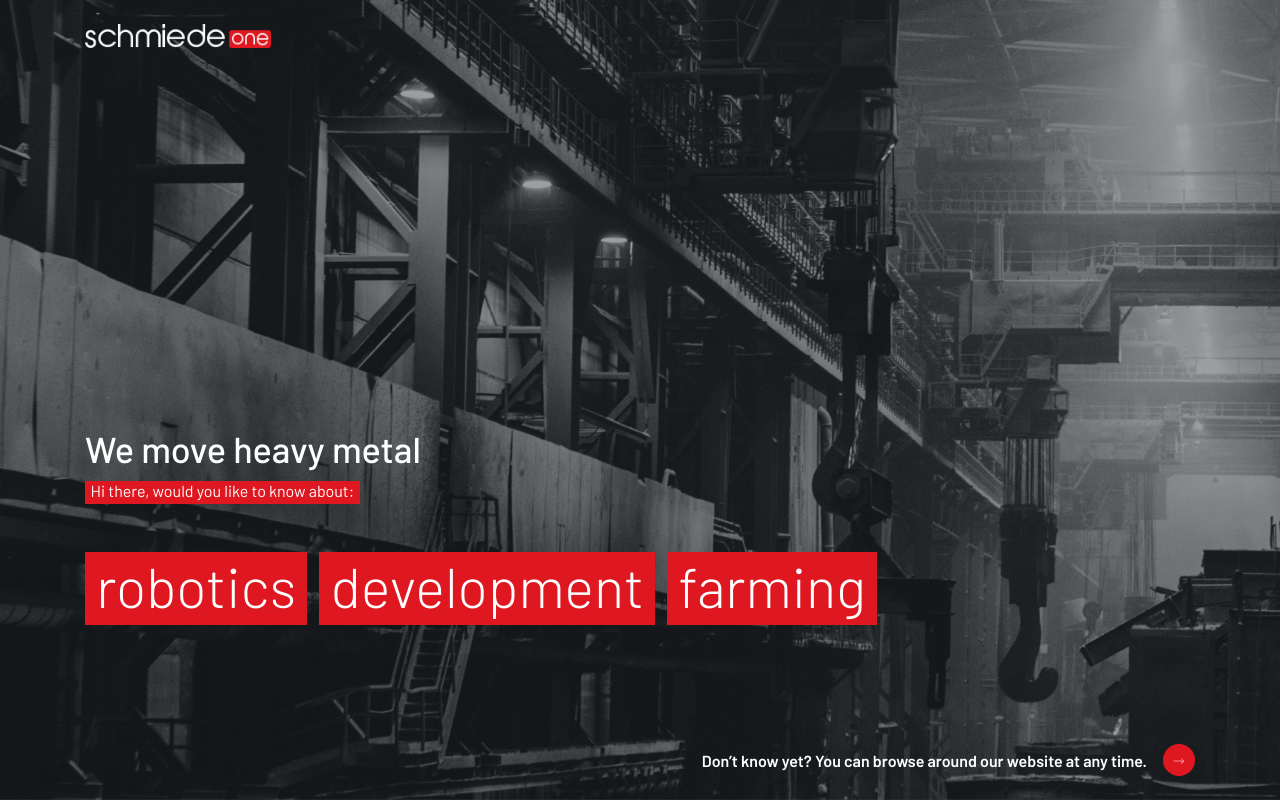
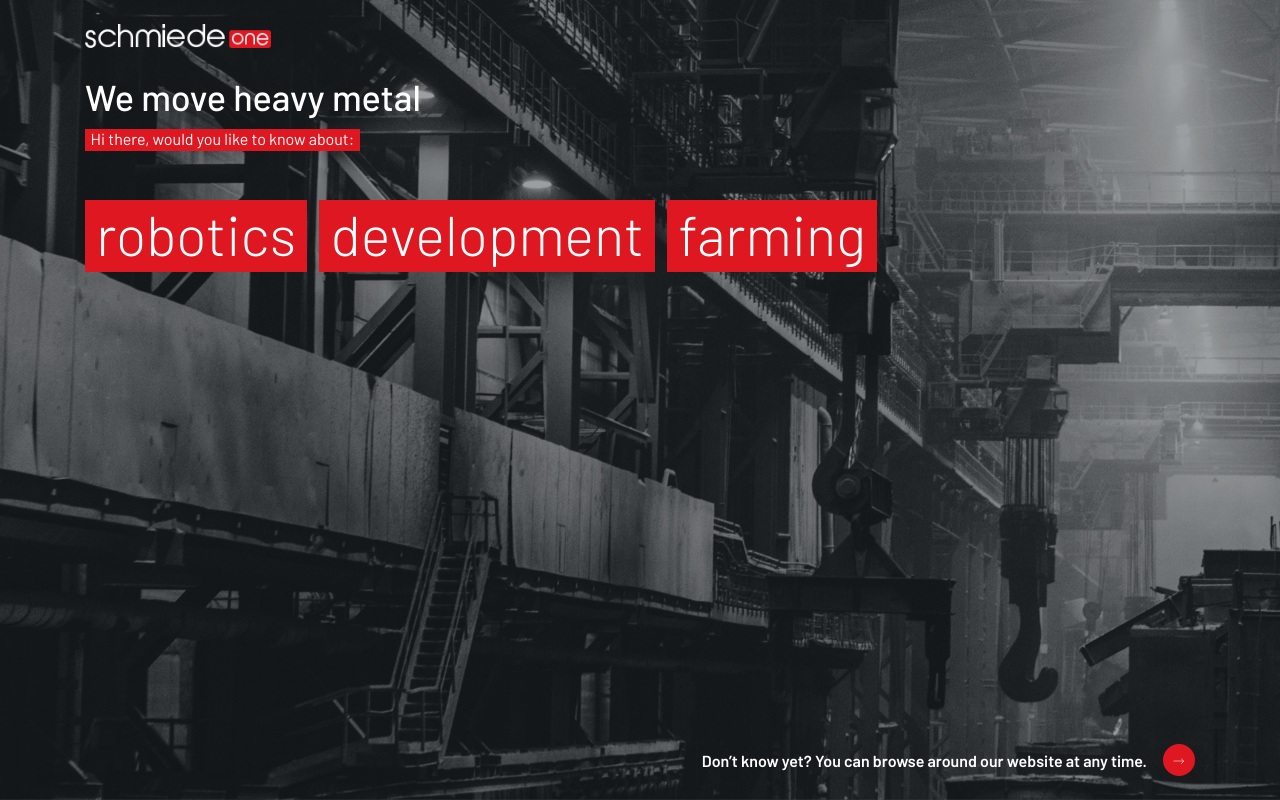
Before and after one commit to axlbert/schmiede-website-new, a Next.js app: page / in a window 1280 px wide. Built offline with nearby package versions, Linux system fonts and the light colour scheme.

Commit message:
init homepage main new alignment

```diff
--- a/pages/homepage.css
+++ b/pages/homepage.css
@@ -35,7 +35,7 @@
   display: flex;
   flex-grow: 1;
   flex-direction: column;
-  justify-content: flex-end;
+  justify-content: flex-start;
 }
 
 /* Title & Subtitle */
@@ -67,26 +67,11 @@
 /* Menu */
 .Homepage-Menu {
   display: block;
-  height: 10rem;
   margin-top: 2rem;
   margin-bottom: 2rem;
   padding: 0;
   list-style: none;
-  overflow-y: hidden;
 }
-/* PROPORTIONS BACKUP */
-/*.Homepage-MenuItem {
-  display: inline-block;
-  margin-right: .75rem;
-  margin-bottom: .75rem;
-  padding: 0 .75rem .75rem;
-  background-color: #df1720;
-  color: white;
-  font-size: 3.5rem;
-  font-weight: 300;
-  line-height: 1.2;
-  text-transform: lowercase;
-}*/
 .Homepage-MenuItem {
   display: inline-block;
   margin-right: .75rem;
```
